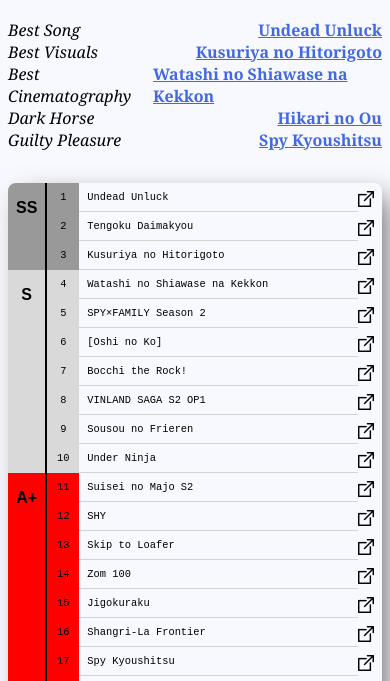
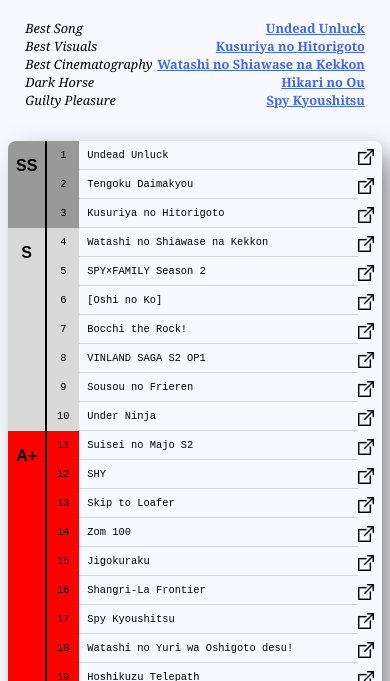
Before and after one commit to gainge/yearly-anime-review, a plain HTML site: page index.html in a window 390 px wide. Shown: the part 161-842 px from the top of the page. Drawn offline with Linux system fonts and the light colour scheme.

Commit message:
make awards look better on narrow screens

```diff
--- a/style.css
+++ b/style.css
@@ -104,9 +104,7 @@ body {
 .ranking-item {
     display: flex;
     font-family: monospace;
-    /* font-weight: bold; */
     font-size: 1.5em;
-    /* padding: 0.4rem 0rem; */
     cursor: pointer;
 }
 
@@ -163,6 +161,10 @@ select option {
         padding: 0rem 0rem 2rem 0rem;
     }
 
+    .award-item {
+        font-size: 0.8em;
+    }
+
     #opening-video {
         display: none;
         position: fixed;
@@ -189,9 +191,7 @@ select option {
     .ranking-item {
         display: flex;
         font-family: monospace;
-        /* font-weight: bold; */
         font-size: 0.8em;
-        /* padding: 0.4rem 0rem; */
         cursor: pointer;
     }
 }
```
